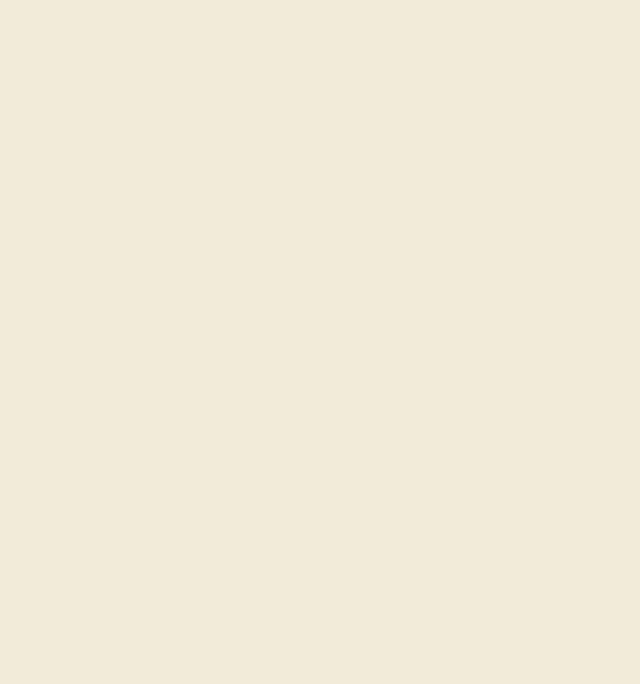
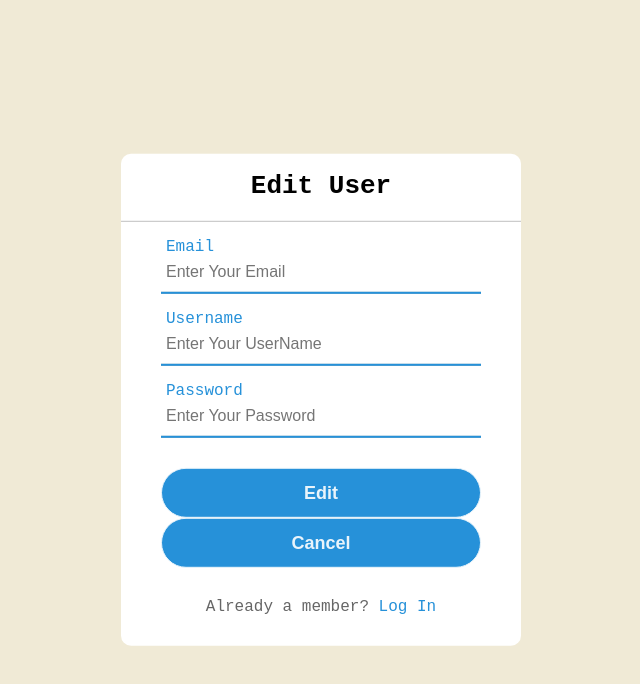
Before and after one commit to Kitkamseng/FinalYearProject, a React (Create React App) app: page /edituser/1 in a window 1280 px wide. Before the commit this address had no page. Shown: the top 684 px of the page, without its empty margins (319-959 px from the left). Built offline with nearby package versions, Linux system fonts and the light colour scheme; no server answers.

Commit message:
Base backend done

```diff
--- a/src/App.jsx
+++ b/src/App.jsx
@@ -4,6 +4,7 @@ import LoginPage from './pages/LoginPage';
 import SignUpPage from './pages/SignUpPage';
 import HomePage from './pages/HomePage';
 import AdminPage from './pages/AdminPage';
+import EditUser from './Users/EditUser';
 
 function App() {
   return (
@@ -13,6 +14,7 @@ function App() {
         <Route exact path='/login' Component={LoginPage} />
         <Route exact path='/signup' Component={SignUpPage} />
         <Route exact path='/adminpage' Component={AdminPage} />
+        <Route exact path='/edituser/:id' Component={EditUser} />
       </Routes>
     </Router>
   );
--- a/src/Users/EditUser.jsx
+++ b/src/Users/EditUser.jsx
@@ -0,0 +1,114 @@
+import './../pages/SignUpPage.css';
+import React, { useEffect, useState } from 'react';
+import { useNavigate, useParams } from 'react-router-dom';
+import { EyeOutlined, EyeInvisibleOutlined } from '@ant-design/icons';
+import { async } from 'q';
+import axios from 'axios';
+
+
+function EditUser() {
+
+  let navigate = useNavigate();
+
+  const {id} = useParams();
+
+  const [user, setUser] = useState({
+    email:"",
+    username:"",
+    password:""
+  })
+
+  const{email, username, password} = user
+
+  const onInputChange =(e) =>{
+    setUser({...user, [e.target.name]: e.target.value })
+  }
+
+  const onSubmit = async (e) => {
+    e.preventDefault();
+    await axios.put(`http://localhost:8080/user/${id}`, user);
+    navigate("/");
+    console.log(e);
+  }
+
+  const loadUser = async () => {
+    const result = await axios.get(`http://localhost:8080/user/${id}`)
+    setUser(result.data);
+  }
+
+  // const [password, setPassword] = useState("");
+  // const [visible, setVisible] = useState(false);
+
+  const handleLogInClick = () => {
+    navigate('/login');
+  }
+  const handleAdminPage = () => {
+    navigate('/adminpage');
+  }
+
+
+  useEffect(() => {
+    loadUser()
+  }, []);
+
+  return (
+    <div className='signup-container'>
+       <h1>Edit User</h1>
+       <form
+        onSubmit={(e) => onSubmit(e)}
+       >
+       <div class='txt_field'>
+          <input
+            type={"text"}
+            className='form-control'
+            placeholder='Enter Your Email'
+            name='email'
+            value={email}
+            onChange={(e)=>onInputChange(e)}
+          />
+          <span></span>
+          <label>Email</label>
+        </div>
+        <div class='txt_field'>
+          <input
+            type={"text"}
+            className='form-control'
+            placeholder='Enter Your UserName'
+            name='username'
+            value={username}
+            onChange={(e)=>onInputChange(e)}
+          />
+          <span></span>
+          <label>Username</label>
+        </div>
+
+        <div class='txt_field'>
+          <input
+            type={"text"}
+            className='form-control'
+            placeholder='Enter Your Password'
+            name='password'
+            value={password}
+            onChange={(e)=>onInputChange(e)}
+          />
+          <span></span>
+          <label>Password</label>
+        </div>
+
+
+        <input type='submit' value="Edit" />
+        <input
+            type='submit'
+            value="Cancel"
+            onClick={handleAdminPage}
+        />
+
+        <div class='login_link'>
+          Already a member? <a href='#' onClick={handleLogInClick}>Log In</a>
+        </div>
+       </form>
+    </div>
+  );
+}
+
+export default EditUser;
--- a/src/components/UserTable.jsx
+++ b/src/components/UserTable.jsx
@@ -1,10 +1,13 @@
 import './UserTable.css';
 import axios from "axios";
 import React, { useEffect, useState } from "react";
+import { Link, useParams } from 'react-router-dom';
 
 
 
 function UserTable(){
+
+    const {id} = useParams();
 
     const[users, setUsers] = useState([]);
 
@@ -17,6 +20,11 @@ function UserTable(){
         setUsers(result.data);
     }
 
+    const deleteUser = async(id) => {
+        await axios.delete(`http://localhost:8080/user/${id}`)
+        loadUsers()
+    }
+
     return(
         <>
             <div className="user-container">
@@ -25,9 +33,9 @@ function UserTable(){
                         <thead>
                             <tr>
                                 <th scope="col">#</th>
-                                <th scope="col">Name</th>
                                 <th scope="col">Username</th>
                                 <th scope="col">Email</th>
+                                <th scope="col">Password</th>
                                 <th scope="col">Action</th>
                             </tr>
                         </thead>
@@ -38,13 +46,26 @@ function UserTable(){
                                         <th scope="row" key={index}>
                                             {index + 1}
                                         </th>
-                                        <td>{user.name}</td>
                                         <td>{user.username}</td>
                                         <td>{user.email}</td>
+                                        <td>{user.password}</td>
                                         <td>
-                                            <button className='btn btn-primary mx-2'>View</button>
-                                            <button className='btn btn-outline-primary mx-2'>Edit</button>
-                                            <button className='btn btn-primary mx-2'>Delete</button>
+                                            &nbsp;
+                                            &nbsp;
+                                            <Link
+                                                className='btn btn-outline-primary mx-2'
+                                                to={`/edituser/${user.id}`}
+                                            >
+                                                Edit
+                                            </Link>
+                                            &nbsp;
+                                            &nbsp;
+                                            <button
+                                                className='btn btn-primary mx-2'
+                                                onClick={() => deleteUser(user.id)}
+                                            >
+                                                Delete
+                                            </button>
                                         </td>
                                     </tr>
                                 ))
--- a/src/pages/SignUpPage.jsx
+++ b/src/pages/SignUpPage.jsx
@@ -2,14 +2,35 @@ import './SignUpPage.css';
 import React, { useState } from 'react';
 import { useNavigate } from 'react-router-dom';
 import { EyeOutlined, EyeInvisibleOutlined } from '@ant-design/icons';
+import { async } from 'q';
+import axios from 'axios';
 
 
-function LoginPage() {
+function SignUpPage() {
 
   let navigate = useNavigate();
 
-  const [password, setPassword] = useState("");
-  const [visible, setVisible] = useState(false);
+  const [user, setUser] = useState({
+    email:"",
+    username:"",
+    password:""
+  })
+
+  const{email, username, password} = user
+
+  const onInputChange =(e) =>{
+    setUser({...user, [e.target.name]: e.target.value })
+  }
+
+  const onSubmit = async (e) => {
+    e.preventDefault();
+    await axios.post("http://localhost:8080/user", user);
+    navigate("/");
+    console.log(e);
+  }
+
+  // const [password, setPassword] = useState("");
+  // const [visible, setVisible] = useState(false);
 
   const handleLogInClick = () => {
     navigate('/login');
@@ -18,24 +39,54 @@ function LoginPage() {
   return (
     <div className='signup-container'>
        <h1>Sign Up</h1>
-       <form method='post'>
+       <form
+        onSubmit={(e) => onSubmit(e)}
+       >
        <div class='txt_field'>
-          <input type='text' required />
+          <input
+            type={"text"}
+            className='form-control'
+            placeholder='Enter Your Email'
+            name='email'
+            value={email}
+            onChange={(e)=>onInputChange(e)}
+          />
           <span></span>
           <label>Email</label>
         </div>
         <div class='txt_field'>
-          <input type='text' required />
+          <input
+            type={"text"}
+            className='form-control'
+            placeholder='Enter Your UserName'
+            name='username'
+            value={username}
+            onChange={(e)=>onInputChange(e)}
+          />
           <span></span>
           <label>Username</label>
         </div>
 
         <div class='txt_field'>
           <input
+            type={"text"}
+            className='form-control'
+            placeholder='Enter Your Password'
+            name='password'
             value={password}
-            type={visible ? "text" : "password"}
+            onChange={(e)=>onInputChange(e)}
+          />
+          <span></span>
+          <label>Password</label>
+        </div>
+
+        {/* <div class='txt_field'>
+          <input
+            value={newPassword}
+            onChange={(e) => onInputChange(e)}
+            type={visible ? "text" : "newPassword"}
             id="password"
-            onChange={e => setPassword(e.target.value)}
+            // onChange={e => setPassword(e.target.value)}
           />
           <label>Password</label>
           <div className='eye-toggle' onClick={() => setVisible(!visible)}>
@@ -43,7 +94,7 @@ function LoginPage() {
               visible ? <EyeOutlined /> : <EyeInvisibleOutlined />
             }
           </div>
-        </div>
+        </div> */}
 
         <input type='submit' value="Register" />
 
@@ -55,4 +106,4 @@ function LoginPage() {
   );
 }
 
-export default LoginPage;
+export default SignUpPage;
```
Also changed, not shown: src/Users/AddUser.jsx (+13 -0 lines).
